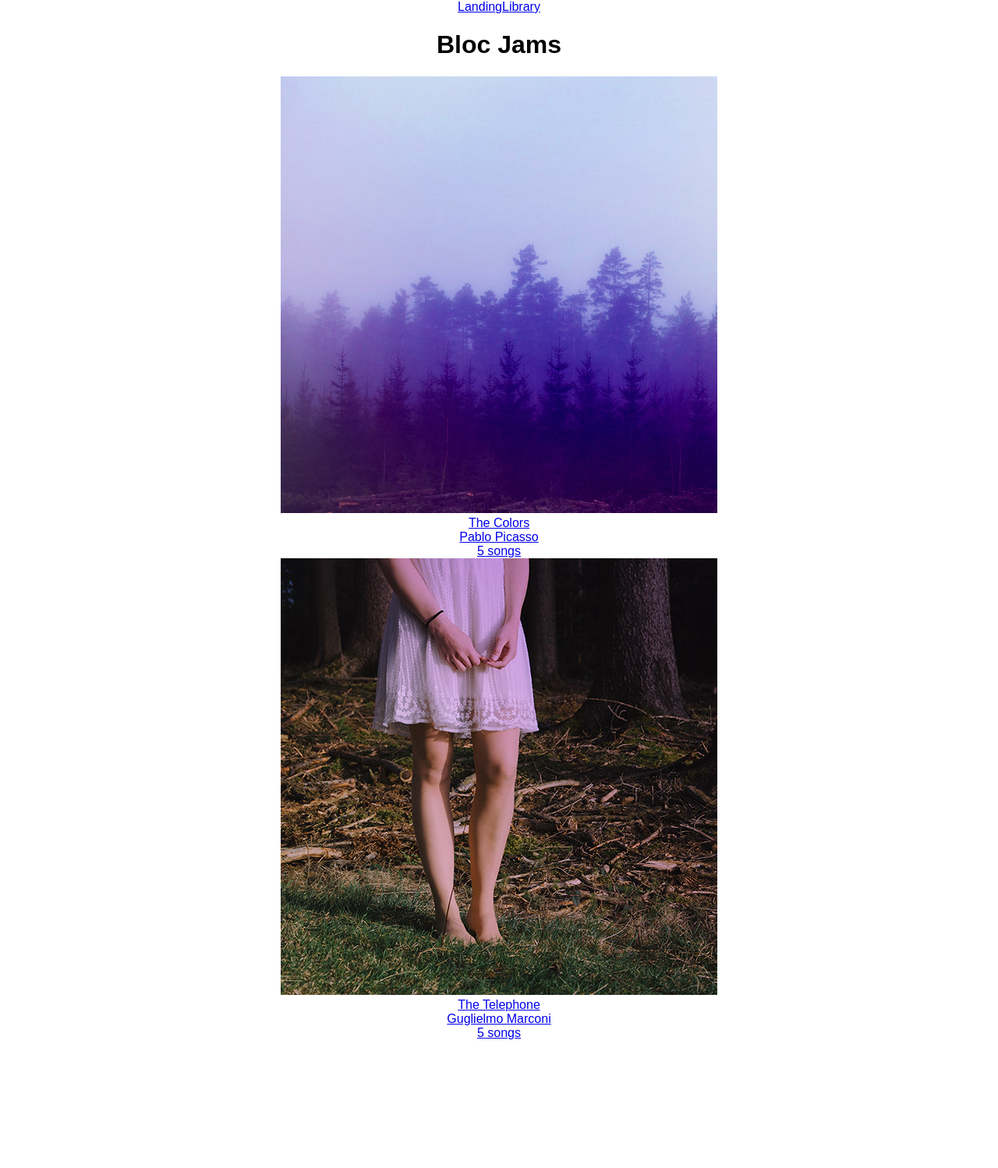
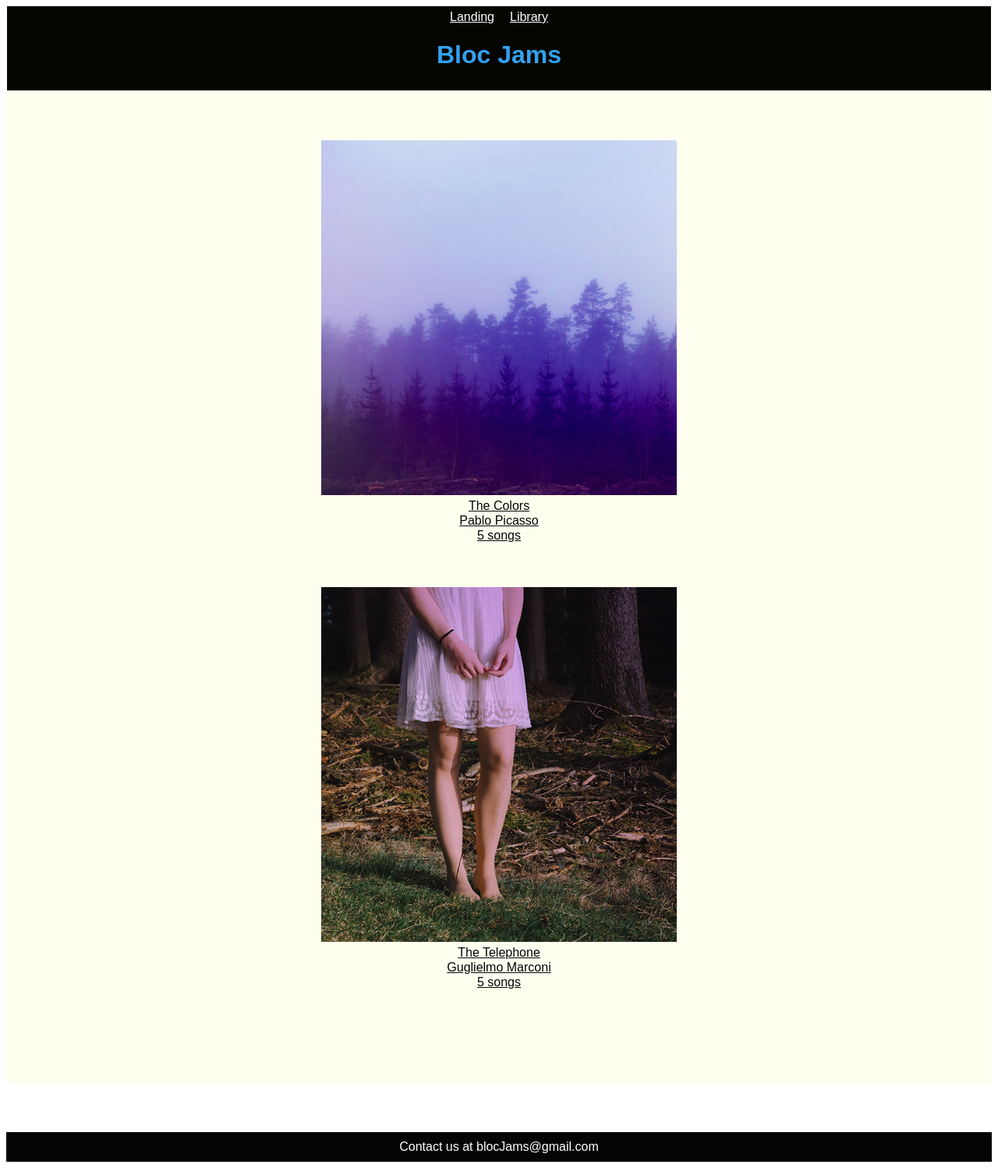
Before and after one commit to rileyradoll/bloc-jams-react, a React (Create React App) app: page /library in a window 1280 px wide. Shown: the whole page at 78% size. Before the commit the page ends 1334 px from the top, so only its background shows below. Built offline with nearby package versions, Linux system fonts and the light colour scheme.

Commit message:
Checkpoint 10 styling: completed

```diff
--- a/src/App.css
+++ b/src/App.css
@@ -1,28 +1,65 @@
 .App {
   text-align: center;
+  font-family: Arial, sans-serif;
 }
 
-.App-logo {
-  animation: App-logo-spin infinite 20s linear;
-  height: 80px;
+header {
+  color: #33A1F0;
+  background-color: #050500;
+  text-align: center;
+  padding: 5px;
+  margin: 1px;
 }
 
-.App-header {
-  background-color: #222;
-  height: 150px;
-  padding: 20px;
-  color: white;
+.header-link-styles {
+  color: #FFFFFF;
+  padding: 10px;
 }
 
-.App-title {
-  font-size: 1.5em;
+.main-styles {
+  background-color: #FFFFF0;
+  text-decoration-color: #050505;
 }
 
-.App-intro {
-  font-size: large;
+.jamsFooter {
+  color: #FFFFFF;
+  background-color: #050505;
+  padding: 10px;
+  margin-top: 5%;
+
 }
 
-@keyframes App-logo-spin {
-  from { transform: rotate(0deg); }
-  to { transform: rotate(360deg); }
+.link-styles {
+  color: #050505;
+  padding-bottom: 1px;
 }
+
+.library {
+  padding: 5%;
+}
+
+.library div {
+  margin-top: 1px;
+}
+
+.library div:last-child {
+  padding-bottom: 5%;
+}
+
+.albumArt {
+  width: 40%;
+  height: 40%;
+}
+
+#album-cover-art {
+  padding-top: 5px;
+}
+
+#song-list {
+  padding-left: 43%;
+  padding-bottom: 10px;
+}
+
+#release-info {
+  padding-bottom: 5px;
+}
--- a/src/App.js
+++ b/src/App.js
@@ -5,22 +5,26 @@ import Landing from './components/Landing';
 import Library from './components/Library';
 import Album from './components/Album';
 
+
 class App extends Component {
   render() {
     return (
       <div className="App">
-        <header>
+        <header className="jamsHeader">
           <nav>
-            <Link to='/'>Landing</Link>
-            <Link to='/library'>Library</Link>
+            <Link to='/' className="header-link-styles">Landing</Link>
+            <Link to='/library' className="header-link-styles">Library</Link>
           </nav>
           <h1>Bloc Jams</h1>
         </header>
-        <main>
+        <main className="main-styles">
           <Route exact path="/" component={Landing} />
           <Route path="/library" component={Library} />
           <Route path="/album/:slug" component={Album} />
         </main>
+        <footer className="jamsFooter">
+          Contact us at blocJams@gmail.com
+        </footer>
       </div>
     );
   }
--- a/src/components/Album.js
+++ b/src/components/Album.js
@@ -16,7 +16,8 @@ class Album extends Component {
       currentVolume: '',
       currentTime: 0,
       duration: album.songs[0].duration,
-      isPlaying: false
+      isPlaying: false,
+      isHovered: false
     };
 
     this.audioElement = document.createElement('audio');
@@ -137,12 +138,20 @@ class Album extends Component {
           </colgroup>
           <tbody>
             {this.state.album.songs.map( (song, index) =>
-              <tr className="song" key={index} onClick={() => this.handleSongClick(song)} >
+              <tr className="song" key={index} onClick={() => this.handleSongClick(song)}
+                onMouseEnter={() => this.setState({isHovered: index+1})}
+                onMouseLeave={() => this.setState({isHovered: false})}
+              >
                 <td className="song-actions">
                   <button>
-                    <span className="song-number">{index+1}</span>
-                    <span className="ion-play"></span>
-                    <span className="ion-pause"></span>
+                  { (this.state.currentSong.title === song.title) ?
+                      <span className={this.state.isPlaying ? "ion-pause" : "ion-play"}></span>
+                      :
+                      (this.state.isHovered === index+1) ?
+                      <span className="ion-play"></span>
+                      :
+                      <span className="song-number">{index+1}</span>
+                    }
                   </button>
                 </td>
                 <td className="song-title">{song.title}</td>
--- a/src/components/Library.js
+++ b/src/components/Library.js
@@ -12,8 +12,8 @@ class Library extends Component {
       <section className='library'>
         {
           this.state.albums.map( (album, index) =>
-            <Link to={`/album/${album.slug}`} key={index}>
-              <img src={album.albumCover} alt={album.title} />
+            <Link to={`/album/${album.slug}`} key={index} className="link-styles">
+              <img src={album.albumCover} alt={album.title} className="albumArt" />
               <div>{album.title}</div>
               <div>{album.artist}</div>
               <div>{album.songs.length} songs</div>
--- a/src/index.css
+++ b/src/index.css
@@ -1,5 +1,6 @@
-body {
+/*body {
   margin: 0;
   padding: 0;
   font-family: sans-serif;
-}
+  background-color: #FFFFFF;
+}*/
--- a/src/index.js
+++ b/src/index.js
@@ -1,7 +1,7 @@
 import React from 'react';
 import ReactDOM from 'react-dom';
 import { BrowserRouter } from 'react-router-dom'
-import './index.css';
+//import './index.css';
 import App from './App';
 import registerServiceWorker from './registerServiceWorker';
 
```
